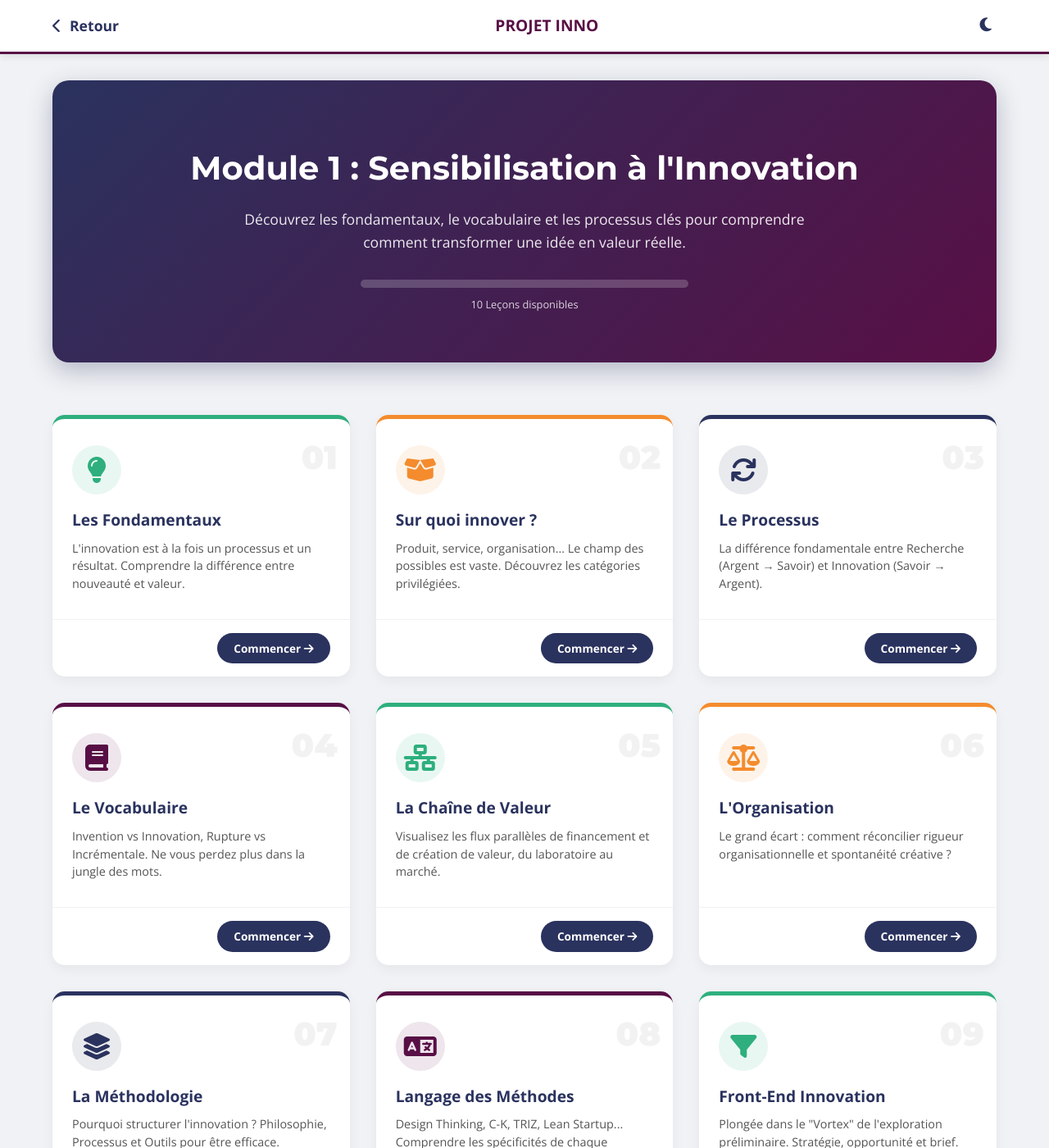
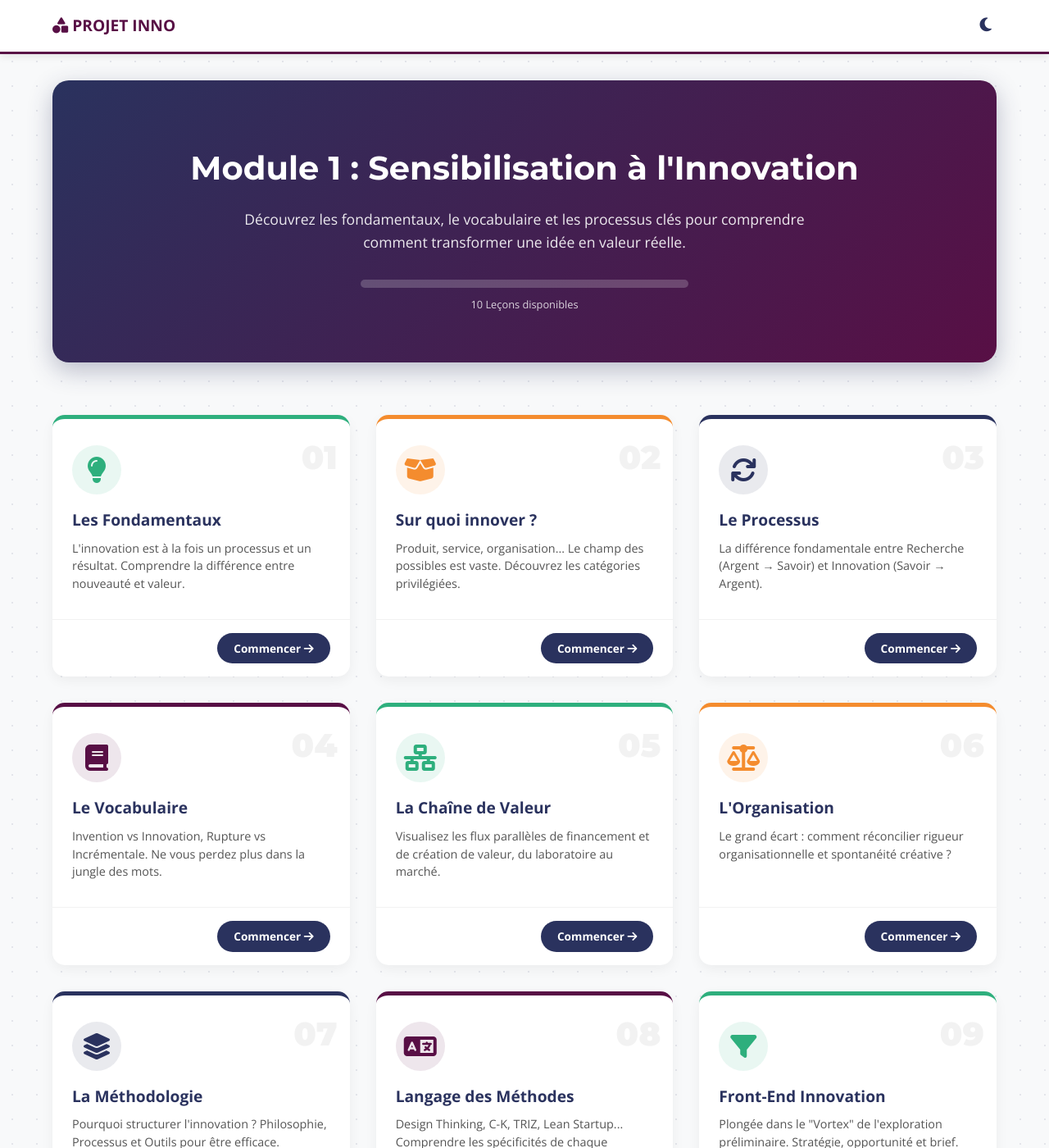
Before and after one commit to Tyrulfr/projet_inno_pui, a Jekyll site: the page pages/apprenant/cours/sensibilisation/module1/sommaire_module1.html, which Jekyll copies as it is, in a window 1280 px wide and 1400 px high. Shown: the whole window at 82% size. Built offline with Jekyll 4.4.1, drawn with Linux system fonts in a browser that asks for light colours.

Commit message:
Update sommaire_module1.html

```diff
--- a/pages/apprenant/cours/sensibilisation/module1/sommaire_module1.html
+++ b/pages/apprenant/cours/sensibilisation/module1/sommaire_module1.html
@@ -9,117 +9,57 @@
     <link rel="stylesheet" href="https://cdnjs.cloudflare.com/ajax/libs/font-awesome/6.4.0/css/all.min.css">
     <style>
         /* --- Styles de base --- */
-        :root { --bordeaux: #580F45; --orange: #F48C2E; --teal: #2EAF7D; --blue: #2A325E; --bg-page: #F0F2F5; --bg-card: #FFFFFF; --text-main: #2A325E; --text-light: #555; }
+        :root { --bordeaux: #580F45; --orange: #F48C2E; --teal: #2EAF7D; --blue: #2A325E; --bg-page: #F8F9FA; --bg-card: #FFFFFF; --text-main: #2A325E; --text-light: #555; }
         body.dark-mode { --bg-page: #1A1D2E; --bg-card: #232742; --text-main: #EAEAEA; --text-light: #BBB; }
         * { box-sizing: border-box; transition: all 0.3s ease; }
-        body { margin: 0; padding: 0; font-family: 'Open Sans', sans-serif; background-color: var(--bg-page); color: var(--text-main); line-height: 1.6; padding-bottom: 100px; }
+        body { margin: 0; padding: 0; font-family: 'Open Sans', sans-serif; background-color: var(--bg-page); color: var(--text-main); line-height: 1.6; padding-bottom: 100px; background-image: radial-gradient(rgba(42, 50, 94, 0.1) 1px, transparent 1px); background-size: 30px 30px; }
+        body.dark-mode { background-image: radial-gradient(rgba(255, 255, 255, 0.1) 1px, transparent 1px); }
         h1, h2, h3, h4 { font-family: 'Montserrat', sans-serif; color: var(--bordeaux); }
         body.dark-mode h1, body.dark-mode h2, body.dark-mode h3 { color: var(--orange); }
 
         /* Navigation */
         .top-bar { background: var(--bg-card); padding: 1rem 5%; display: flex; justify-content: space-between; align-items: center; position: sticky; top: 0; z-index: 1000; box-shadow: 0 2px 10px rgba(0,0,0,0.1); border-bottom: 3px solid var(--bordeaux); }
-
-        /* Style du bouton Retour (Nouveau) */
-        .btn-back {
-            text-decoration: none;
-            color: var(--text-main);
-            font-weight: 700;
-            display: flex;
-            align-items: center;
-            gap: 10px;
-            font-size: 1.1rem;
-        }
+        .logo { font-weight: 900; font-size: 1.2rem; color: var(--bordeaux); text-decoration: none; }
+        body.dark-mode .logo { color: var(--orange); }
+        .btn-back { text-decoration: none; color: var(--text-main); font-weight: 700; display: flex; align-items: center; gap: 10px; font-size: 1.1rem; }
         .btn-back:hover { color: var(--orange); }
 
         .content-container { max-width: 1200px; margin: 2rem auto; padding: 0 1.5rem; }
 
-        /* Hero Section */
         .hero-section { text-align: center; margin-bottom: 4rem; padding: 3rem 1rem; background: linear-gradient(135deg, var(--blue), var(--bordeaux)); border-radius: 20px; color: white; box-shadow: 0 10px 30px rgba(42, 50, 94, 0.3); }
         .hero-title { font-size: 2.5rem; margin-bottom: 1rem; color: white; }
         .hero-desc { font-size: 1.1rem; opacity: 0.9; max-width: 700px; margin: 0 auto; }
         .progress-bar-container { width: 100%; max-width: 400px; background: rgba(255,255,255,0.2); height: 10px; border-radius: 5px; margin: 2rem auto 0; overflow: hidden; }
         .progress-bar { width: 0%; height: 100%; background: var(--teal); border-radius: 5px; transition: width 1s ease; }
 
-        /* Grid Grains */
         .grains-grid { display: grid; grid-template-columns: repeat(auto-fill, minmax(300px, 1fr)); gap: 2rem; }
 
-        .grain-card {
-            background: var(--bg-card);
-            border-radius: 15px;
-            overflow: hidden;
-            box-shadow: 0 5px 15px rgba(0,0,0,0.05);
-            transition: transform 0.3s, box-shadow 0.3s;
-            display: flex;
-            flex-direction: column;
-            position: relative;
-            border-top: 5px solid var(--teal);
-        }
-
+        .grain-card { background: var(--bg-card); border-radius: 15px; overflow: hidden; box-shadow: 0 5px 15px rgba(0,0,0,0.05); transition: transform 0.3s, box-shadow 0.3s; display: flex; flex-direction: column; position: relative; border-top: 5px solid var(--teal); }
         .grain-card:hover { transform: translateY(-10px); box-shadow: 0 15px 30px rgba(0,0,0,0.1); }
 
-        .card-number {
-            position: absolute;
-            top: 15px;
-            right: 15px;
-            font-size: 2.5rem;
-            font-weight: 900;
-            color: rgba(0,0,0,0.05);
-            font-family: 'Montserrat';
-        }
-
+        .card-number { position: absolute; top: 15px; right: 15px; font-size: 2.5rem; font-weight: 900; color: rgba(0,0,0,0.05); font-family: 'Montserrat'; }
         .card-body { padding: 2rem 1.5rem; flex-grow: 1; }
-
-        .card-icon {
-            font-size: 2rem;
-            color: var(--teal);
-            margin-bottom: 1rem;
-            background: rgba(46, 175, 125, 0.1);
-            width: 60px;
-            height: 60px;
-            display: flex;
-            align-items: center;
-            justify-content: center;
-            border-radius: 50%;
-        }
-
+        .card-icon { font-size: 2rem; color: var(--teal); margin-bottom: 1rem; background: rgba(46, 175, 125, 0.1); width: 60px; height: 60px; display: flex; align-items: center; justify-content: center; border-radius: 50%; }
         .card-title { font-size: 1.2rem; font-weight: 800; margin-bottom: 0.5rem; color: var(--text-main); }
         .card-desc { font-size: 0.9rem; color: var(--text-light); line-height: 1.5; }
-
         .card-footer { padding: 1rem 1.5rem; border-top: 1px solid rgba(0,0,0,0.05); text-align: right; }
 
-        .btn-start {
-            display: inline-block;
-            text-decoration: none;
-            background: var(--blue);
-            color: white;
-            padding: 8px 20px;
-            border-radius: 20px;
-            font-size: 0.85rem;
-            font-weight: 700;
-            transition: background 0.3s;
-        }
+        .btn-start { display: inline-block; text-decoration: none; background: var(--blue); color: white; padding: 8px 20px; border-radius: 20px; font-size: 0.85rem; font-weight: 700; transition: background 0.3s; }
         .btn-start:hover { background: var(--orange); }
 
-        /* Specific Colors per context */
         .border-orange { border-top-color: var(--orange); }
         .border-blue { border-top-color: var(--blue); }
         .border-bordeaux { border-top-color: var(--bordeaux); }
-
         .icon-orange { color: var(--orange); background: rgba(244, 140, 46, 0.1); }
         .icon-blue { color: var(--blue); background: rgba(42, 50, 94, 0.1); }
         .icon-bordeaux { color: var(--bordeaux); background: rgba(88, 15, 69, 0.1); }
-
     </style>
 </head>
 <body>
 
     <nav class="top-bar">
-        <!-- MODIFICATION : Utilisation de history.back() pour garantir le retour sans erreur de chemin -->
-        <a href="javascript:history.back()" class="btn-back"><i class="fa-solid fa-chevron-left"></i> Retour</a>
-
-        <!-- Branding optionnel au centre si besoin -->
-        <div style="font-weight: 900; font-size: 1.2rem; color: var(--bordeaux);">PROJET INNO</div>
-
+        <!-- Lien vers le portail (chemin absolu maintenu pour la robustesse) -->
+        <a href="/pages/apprenant/cours/sensibilisation/portal_sensi.html" class="logo"><i class="fa-solid fa-shapes"></i> PROJET INNO</a>
         <button onclick="toggleTheme()" style="background:none; border:none; cursor:pointer; font-size:1.2rem; color:var(--text-main);"><i class="fa-solid fa-moon"></i></button>
     </nav>
 
@@ -129,14 +69,12 @@
         <div class="hero-section">
             <h1 class="hero-title">Module 1 : Sensibilisation à l'Innovation</h1>
             <p class="hero-desc">Découvrez les fondamentaux, le vocabulaire et les processus clés pour comprendre comment transformer une idée en valeur réelle.</p>
-            <div class="progress-bar-container">
-                <div class="progress-bar" style="width: 0%"></div> <!-- Dynamique en JS si besoin -->
-            </div>
+            <div class="progress-bar-container"><div class="progress-bar" style="width: 0%"></div></div>
             <p style="font-size:0.8rem; margin-top:10px; opacity:0.8;">10 Leçons disponibles</p>
         </div>
 
-        <!-- Grid -->
         <div class="grains-grid">
+            <!-- LIENS CORRIGÉS : grain1.html, grain2.html, etc. -->
 
             <!-- Grain 1 -->
             <div class="grain-card">
@@ -146,9 +84,7 @@
                     <div class="card-title">Les Fondamentaux</div>
                     <div class="card-desc">L'innovation est à la fois un processus et un résultat. Comprendre la différence entre nouveauté et valeur.</div>
                 </div>
-                <div class="card-footer">
-                    <a href="grain_1_innovation.html" class="btn-start">Commencer <i class="fa-solid fa-arrow-right"></i></a>
-                </div>
+                <div class="card-footer"><a href="grain1.html" class="btn-start">Commencer <i class="fa-solid fa-arrow-right"></i></a></div>
             </div>
 
             <!-- Grain 2 -->
@@ -159,9 +95,7 @@
                     <div class="card-title">Sur quoi innover ?</div>
                     <div class="card-desc">Produit, service, organisation... Le champ des possibles est vaste. Découvrez les catégories privilégiées.</div>
                 </div>
-                <div class="card-footer">
-                    <a href="grain_2_objets_innovation.html" class="btn-start">Commencer <i class="fa-solid fa-arrow-right"></i></a>
-                </div>
+                <div class="card-footer"><a href="grain2.html" class="btn-start">Commencer <i class="fa-solid fa-arrow-right"></i></a></div>
             </div>
 
             <!-- Grain 3 -->
@@ -172,9 +106,7 @@
                     <div class="card-title">Le Processus</div>
                     <div class="card-desc">La différence fondamentale entre Recherche (Argent → Savoir) et Innovation (Savoir → Argent).</div>
                 </div>
-                <div class="card-footer">
-                    <a href="grain_3_processus.html" class="btn-start">Commencer <i class="fa-solid fa-arrow-right"></i></a>
-                </div>
+                <div class="card-footer"><a href="grain3.html" class="btn-start">Commencer <i class="fa-solid fa-arrow-right"></i></a></div>
             </div>
 
             <!-- Grain 4 -->
@@ -185,9 +117,7 @@
                     <div class="card-title">Le Vocabulaire</div>
                     <div class="card-desc">Invention vs Innovation, Rupture vs Incrémentale. Ne vous perdez plus dans la jungle des mots.</div>
                 </div>
-                <div class="card-footer">
-                    <a href="grain_4_vocabulaire.html" class="btn-start">Commencer <i class="fa-solid fa-arrow-right"></i></a>
-                </div>
+                <div class="card-footer"><a href="grain4.html" class="btn-start">Commencer <i class="fa-solid fa-arrow-right"></i></a></div>
             </div>
 
             <!-- Grain 5 -->
@@ -198,9 +128,7 @@
                     <div class="card-title">La Chaîne de Valeur</div>
                     <div class="card-desc">Visualisez les flux parallèles de financement et de création de valeur, du laboratoire au marché.</div>
                 </div>
-                <div class="card-footer">
-                    <a href="grain_5_processus_valeur.html" class="btn-start">Commencer <i class="fa-solid fa-arrow-right"></i></a>
-                </div>
+                <div class="card-footer"><a href="grain5.html" class="btn-start">Commencer <i class="fa-solid fa-arrow-right"></i></a></div>
             </div>
 
             <!-- Grain 6 -->
@@ -211,9 +139,7 @@
                     <div class="card-title">L'Organisation</div>
                     <div class="card-desc">Le grand écart : comment réconcilier rigueur organisationnelle et spontanéité créative ?</div>
                 </div>
-                <div class="card-footer">
-                    <a href="grain_6_organisation_innovation.html" class="btn-start">Commencer <i class="fa-solid fa-arrow-right"></i></a>
-                </div>
+                <div class="card-footer"><a href="grain6.html" class="btn-start">Commencer <i class="fa-solid fa-arrow-right"></i></a></div>
             </div>
 
             <!-- Grain 7 -->
@@ -224,9 +150,7 @@
                     <div class="card-title">La Méthodologie</div>
                     <div class="card-desc">Pourquoi structurer l'innovation ? Philosophie, Processus et Outils pour être efficace.</div>
                 </div>
-                <div class="card-footer">
-                    <a href="grain_7_methodologie.html" class="btn-start">Commencer <i class="fa-solid fa-arrow-right"></i></a>
-                </div>
+                <div class="card-footer"><a href="grain7.html" class="btn-start">Commencer <i class="fa-solid fa-arrow-right"></i></a></div>
             </div>
 
             <!-- Grain 8 -->
@@ -237,9 +161,7 @@
                     <div class="card-title">Langage des Méthodes</div>
                     <div class="card-desc">Design Thinking, C-K, TRIZ, Lean Startup... Comprendre les spécificités de chaque approche.</div>
                 </div>
-                <div class="card-footer">
-                    <a href="grain_8_langages.html" class="btn-start">Commencer <i class="fa-solid fa-arrow-right"></i></a>
-                </div>
+                <div class="card-footer"><a href="grain8.html" class="btn-start">Commencer <i class="fa-solid fa-arrow-right"></i></a></div>
             </div>
 
             <!-- Grain 9 -->
@@ -250,9 +172,7 @@
                     <div class="card-title">Front-End Innovation</div>
                     <div class="card-desc">Plongée dans le "Vortex" de l'exploration préliminaire. Stratégie, opportunité et brief.</div>
                 </div>
-                <div class="card-footer">
-                    <a href="grain_9_frontend_innovation.html" class="btn-start">Commencer <i class="fa-solid fa-arrow-right"></i></a>
-                </div>
+                <div class="card-footer"><a href="grain9.html" class="btn-start">Commencer <i class="fa-solid fa-arrow-right"></i></a></div>
             </div>
 
             <!-- Grain 10 -->
@@ -263,13 +183,10 @@
                     <div class="card-title">Le Double Diamant</div>
                     <div class="card-desc">Le modèle de référence pour structurer la pensée : Cadrage du problème (Setting) puis Résolution (Solving).</div>
                 </div>
-                <div class="card-footer">
-                    <a href="grain_10_double_diamant.html" class="btn-start">Commencer <i class="fa-solid fa-arrow-right"></i></a>
-                </div>
+                <div class="card-footer"><a href="grain10.html" class="btn-start">Commencer <i class="fa-solid fa-arrow-right"></i></a></div>
             </div>
 
         </div>
-
     </div>
 
     <script>
```
